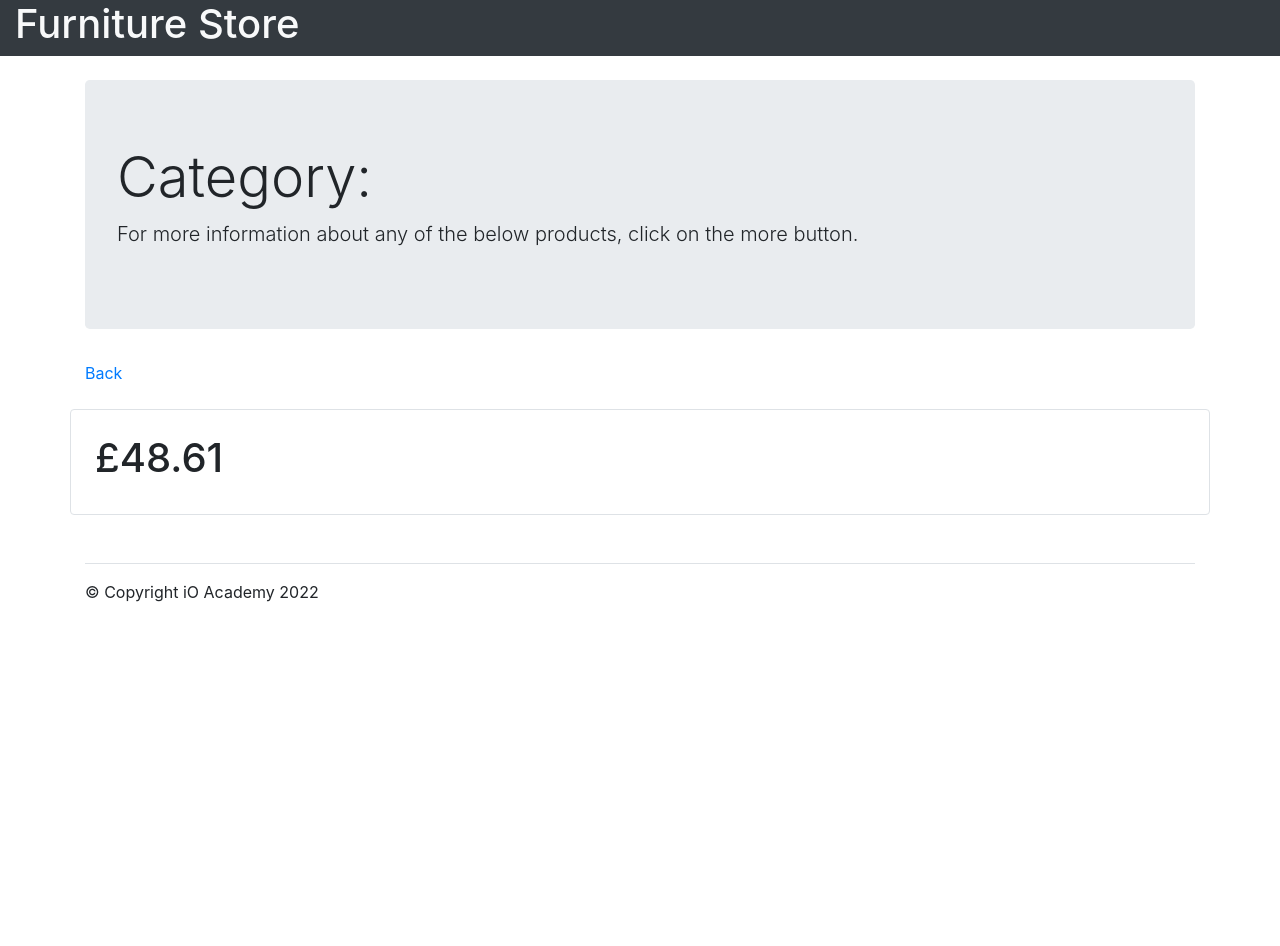
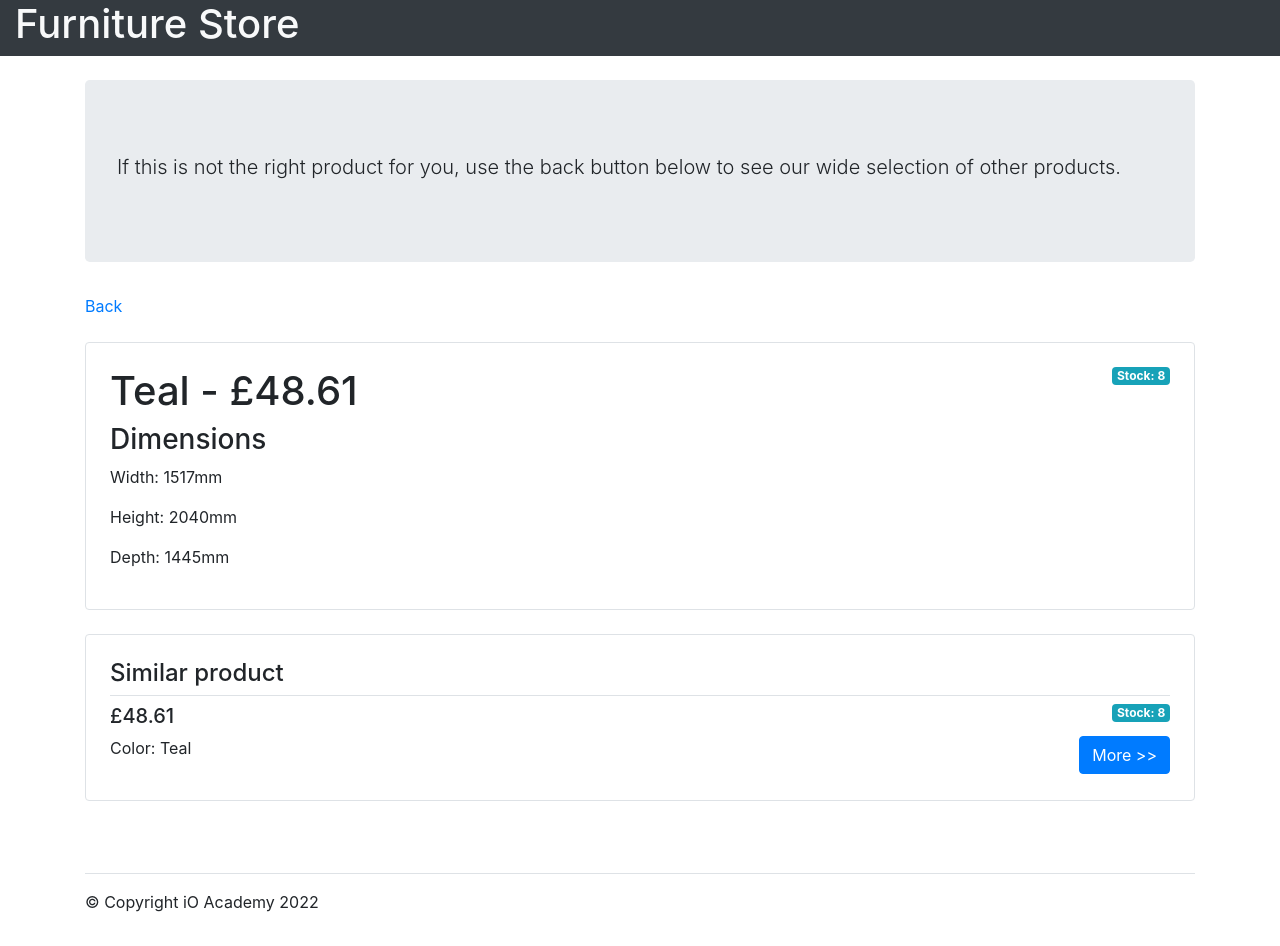
Before and after one commit to iO-Academy/furniture-store-fe, a React (Create React App) app: page /products/1/1 in a window 1280 px wide. Before the commit the page ends 800 px from the top, so only its background shows below. Built offline with nearby package versions, Linux system fonts and the light colour scheme.

Commit message:
complete story 3

```diff
--- a/public/product.json
+++ b/public/product.json
@@ -2,6 +2,7 @@
   "message": "Successfully retrieved product",
   "data":
   {
+    "categoryId": 2,
     "width": 1517,
     "height": 2040,
     "depth": 1445,
--- a/src/App.js
+++ b/src/App.js
@@ -22,7 +22,7 @@ export default function App() {
                     <Routes>
                         <Route path="/" element={<Home setCategory={setCategoryName} />} />
                         <Route path="/products/:catId" element={<Products category={categoryName} />} />
-                        <Route path="/products/:catId/:productId" element={<Product />} />
+                        <Route path="/products/:catId/:productId" element={<Product category={categoryName} />} />
                     </Routes>
                 </BrowserRouter>
                 <footer className="border-top mt-5 py-3">
--- a/src/Pages/Product/index.js
+++ b/src/Pages/Product/index.js
@@ -2,21 +2,37 @@ import {Link, useParams} from "react-router-dom";
 import {useEffect, useState} from "react";
 import {productURL} from "../../config"
 
-export default function Product() {
+export default function Product(props) {
     const params = useParams()
     const [product, setProduct] = useState([])
+    const [relatedProduct, setRelatedProduct] = useState(false)
 
     useEffect(() => {
-        fetch(productURL)
+        getProduct(params.productId)
+    }, [])
+
+    const getProduct = (id) => {
+        fetch(productURL + '?id=' + id)
             .then(response => response.json())
-            .then(data => setProduct(data.data))
-    }, [])
+            .then(data => {
+                setProduct(data.data)
+                if (!isNaN(data.data.related)) {
+                    getRelatedProduct(data.data.related)
+                }
+            })
+    }
+
+    const getRelatedProduct = (id) => {
+        fetch(productURL + '?id=' + id)
+            .then(response => response.json())
+            .then(data => setRelatedProduct(data.data))
+    }
 
     return (
         <>
             <div className="jumbotron mt-4">
-                <h1 className="display-4">Category: </h1>
-                <p className="lead">For more information about any of the below products, click on the more button.</p>
+                <h1 className="display-4">{props.category}</h1>
+                <p className="lead">If this is not the right product for you, use the back button below to see our wide selection of other products.</p>
             </div>
             <div className="row">
                 <div className="col-12 mb-4">
@@ -24,9 +40,25 @@ export default function Product() {
                 </div>
             </div>
             <div className="row">
-                <div className="col-12 border rounded p-4">
-                    <h1>&pound;{product.price}</h1>
+                <div className="col-12">
+                    <div className="border rounded p-4 mb-4">
+                        <span className="badge badge-info float-right">Stock: {product.stock}</span>
+                        <h1>{product.color} {props.category} - &pound;{product.price}</h1>
+                        <h3>Dimensions</h3>
+                        <p>Width: {product.width}mm</p>
+                        <p>Height: {product.height}mm</p>
+                        <p>Depth: {product.depth}mm</p>
+                    </div>
 
+                    {relatedProduct &&
+                        <div className="border rounded p-4 mb-4">
+                            <h4 className="border-bottom pb-2">Similar product</h4>
+                            <span className="badge badge-info float-right">Stock: {relatedProduct.stock}</span>
+                            <h5>&pound;{relatedProduct.price}</h5>
+                            <Link className="btn btn-primary float-right" to={"/products/" + relatedProduct.categoryId + '/' + product.related}>More >></Link>
+                            <p>Color: {relatedProduct.color}</p>
+                        </div>
+                    }
                 </div>
             </div>
         </>
```
